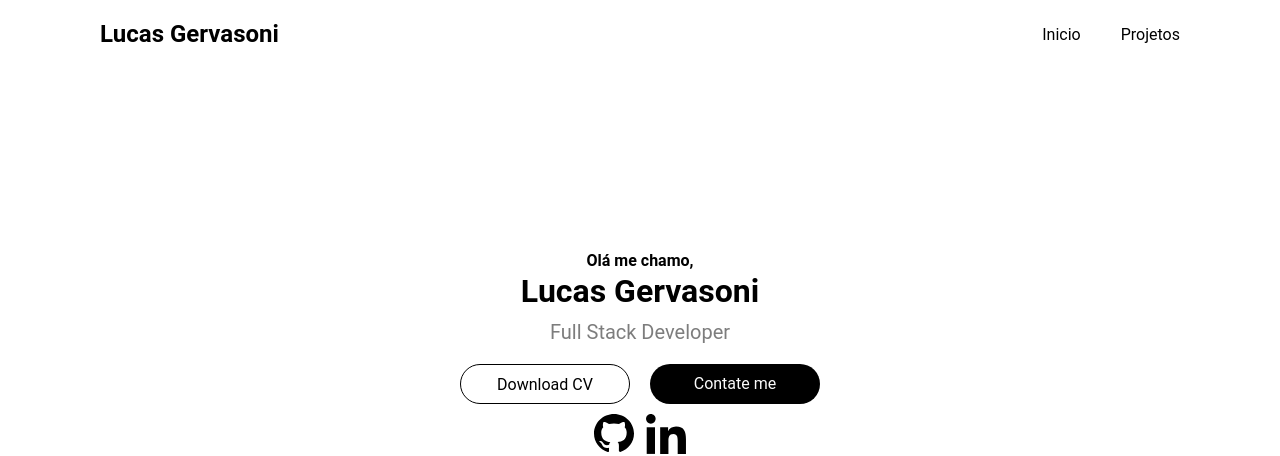
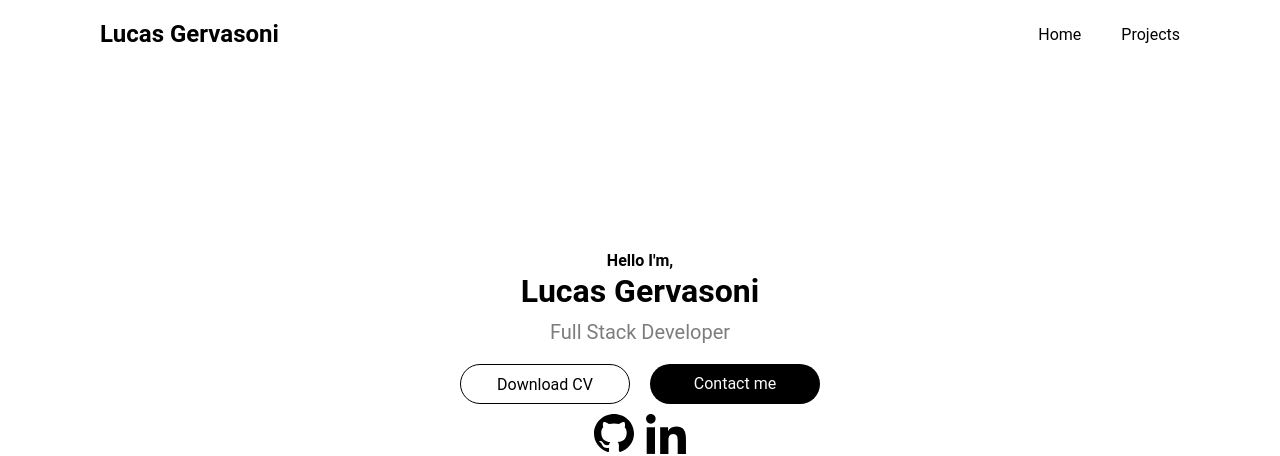
Before and after one commit to LucasGervasoni/portifolio, a Next.js app: page / in a window 1280 px wide. Shown: the top 456 px of the page. Built offline with nearby package versions, Linux system fonts and the light colour scheme.

Commit message:
putting project in english

```diff
--- a/src/components/Hero/index.jsx
+++ b/src/components/Hero/index.jsx
@@ -4,12 +4,12 @@ export default function Hero(){
   return(
     <div className={estilos.center}>
       <section className={estilos.hero}>
-        <p className={estilos.intro}>Olá me chamo,</p>
+        <p className={estilos.intro}>Hello I'm,</p>
         <h1 className={estilos.nome}>Lucas Gervasoni</h1>
         <p className={estilos.ocupacao}>Full Stack Developer</p>
         <div className={estilos.btns}>
           <a href="https://drive.google.com/file/d/1sQO5KCQyM5-DZyf-7bSuI_Juq99QWVT4/view?usp=drive_link" target="_blank" download className={`${estilos.btn} ${estilos.btn_cv}`}>Download CV</a>
-          <a href="mailto:lucasgerva11229@gmail.com" className={`${estilos.btn} ${estilos.btn_contact}`}>Contate me</a>
+          <a href="mailto:lucasgerva11229@gmail.com" className={`${estilos.btn} ${estilos.btn_contact}`}>Contact me</a>
         </div>
         <div className={estilos.social}>
           <a href="https://github.com/LucasGervasoni" target="_blank"><img src="/social/Git.svg" alt="github" /></a>
--- a/src/components/Navbar/index.jsx
+++ b/src/components/Navbar/index.jsx
@@ -8,8 +8,8 @@ export default function Navbar(){
         <h2>Lucas Gervasoni</h2>
       </div>
       <ul className={estilos.links}>
-        <li><Link href="/">Inicio</Link></li>
-        <li><Link href="/Projetos">Projetos</Link></li>
+        <li><Link href="/">Home</Link></li>
+        <li><Link href="/Projetos">Projects</Link></li>
       </ul>
     </navbar>
   )
--- a/src/components/ProjectCard/index.jsx
+++ b/src/components/ProjectCard/index.jsx
@@ -16,7 +16,7 @@ export default function ProjectCard({ projects }) {
 
   return (
     <div id={estilos.Card}>
-
+    <h2 className={estilos.title}>My Projects</h2>
     {projects.map((projeto, index) => (
       index === currentProjectIndex && (
       <div key={index} className={estilos.card}>
@@ -44,7 +44,7 @@ export default function ProjectCard({ projects }) {
           </ul>
           <p className={estilos.project_desc}>{projeto.desc}
           </p>
-          <a className={estilos.project_link} href={projeto.link} target='_blank'>Ver Projeto</a>
+          <a className={estilos.project_link} href={projeto.link} target='_blank'>View Project</a>
         </div>
       </div>
     )))}
```
